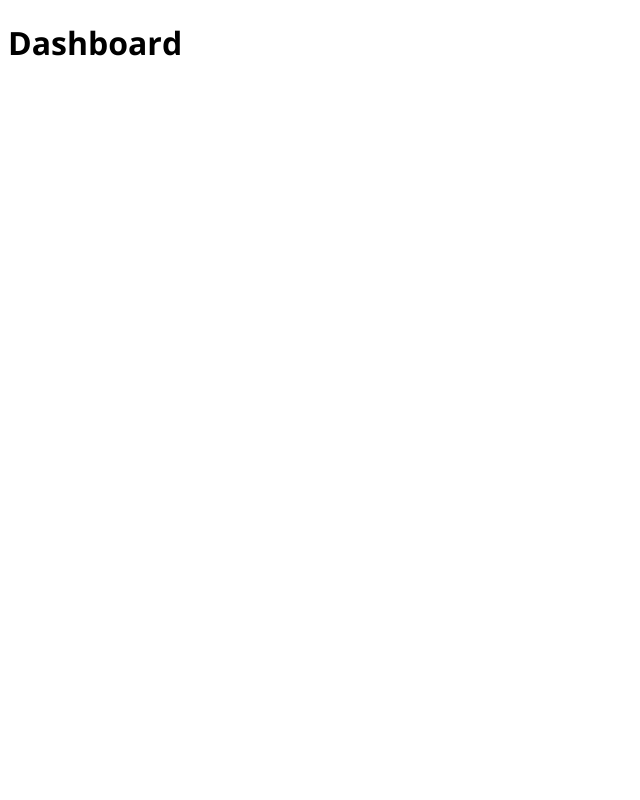
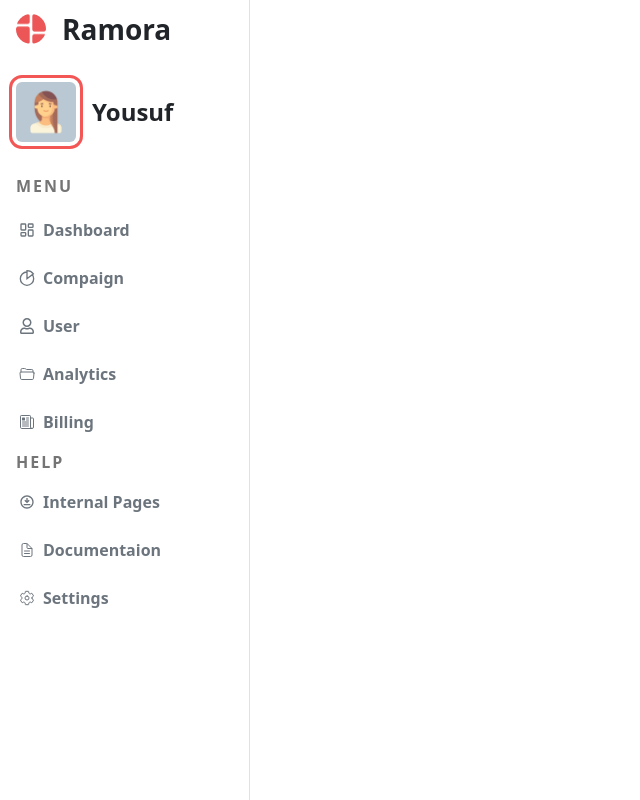
Before and after one commit to YousufMohammadi/react-sideBar, a React (Create React App) app: page / in a window 1280 px wide. Shown: the whole page, without its empty margins (0-640 px from the left). Built offline with nearby package versions, Linux system fonts and the light colour scheme.

Commit message:
sidbar component created

```diff
--- a/src/App.js
+++ b/src/App.js
@@ -1,6 +1,13 @@
+import {BrowserRouter as Router,Routes,Route } from "react-router-dom";
+import Home from "./Pages/Home/Home";
 function App() {
   return (
-    <h1>Dashboard</h1>
+    <Router>
+      <Routes>
+        <Route path="/" element={<Home />}/>
+        <Route path="/home" element={<Home />}/>
+      </Routes>
+    </Router>
   );
 }
 
--- /dev/null
+++ b/src/Components/SideBar/SideBar.css
@@ -0,0 +1,29 @@
+.sideBar-container{
+    width: 250px;
+    min-height: 100vh;
+}
+.logo{
+    width: 30px;
+    height: 30px;
+}
+.profile{
+    width: 60px;
+    height: 60px;
+    outline: 3px solid #F25756;
+    outline-offset: 4px;
+}
+.section{
+    letter-spacing: 2px;
+    color: #757575;
+}
+.link{
+    width: 220px !important;
+    height: 30px;
+    text-decoration: none;
+    transition: all 0.5s;
+    padding: 20px 15px ;
+}
+.link:hover{
+    background-color: #408EFD;
+    color: #fff !important;
+}
--- /dev/null
+++ b/src/Components/SideBar/SideBar.jsx
@@ -0,0 +1,39 @@
+import React from 'react'
+import "../SideBar/SideBar.css"
+import { LuLayoutDashboard } from "react-icons/lu";
+import { GrAnalytics } from "react-icons/gr";
+import { FaRegUser } from "react-icons/fa";
+import { IoFolderOpenOutline,IoNewspaperOutline,IoDocumentTextOutline,IoSettingsOutline  } from "react-icons/io5";
+import { MdOutlineDownloadForOffline } from "react-icons/md";
+
+
+export default function SideBar() {
+  return (
+    <aside className='sideBar-container border-end py-2'>
+        <div className="row ps-3 gap-2">
+            <div className="container w-100 mb-4 d-flex flex-row justify-content-start align-items-center">
+            <img src="dashboard.png" alt="logo" className='logo rounded-circle'/>
+            <span className="userName fw-bolder ps-3 fs-3">Ramora</span>
+            </div>
+            <div className="container w-100 mb-4 d-flex flex-row justify-content-start align-items-center">
+            <img src="profile.png" alt="profile" className='profile rounded'/>
+            <span className="userName fw-bolder ps-3 fs-4">Yousuf</span>
+            </div>
+            <div className="container mb-1">
+                <span className="section fs-6 fw-bold text-uppercase section">menu</span>
+            </div>
+                <a href="#" className="link w-100 d-flex flex-row justify-content-start align-items-center text-secondary fs-6 fw-bold rounded"><LuLayoutDashboard  className='me-2'/> Dashboard</a>
+                <a href="#" className="link w-100 d-flex flex-row justify-content-start align-items-center text-secondary fs-6 fw-bold rounded"><GrAnalytics  className='me-2'/> Compaign</a>
+                <a href="#" className="link w-100 d-flex flex-row justify-content-start align-items-center text-secondary fs-6 fw-bold rounded"><FaRegUser  className='me-2'/> User</a>
+                <a href="#" className="link w-100 d-flex flex-row justify-content-start align-items-center text-secondary fs-6 fw-bold rounded"><IoFolderOpenOutline  className='me-2'/> Analytics</a>
+                <a href="#" className="link w-100 d-flex flex-row justify-content-start align-items-center text-secondary fs-6 fw-bold rounded"><IoNewspaperOutline  className='me-2'/> Billing</a>
+            <div className="container">
+                <span className="section fs-6 fw-bold text-uppercase section">help</span>
+            </div>
+                <a href="#" className="link w-100 d-flex flex-row justify-content-start align-items-center text-secondary fs-6 fw-bold rounded"><MdOutlineDownloadForOffline  className='me-2'/> Internal Pages</a>
+                <a href="#" className="link w-100 d-flex flex-row justify-content-start align-items-center text-secondary fs-6 fw-bold rounded"><IoDocumentTextOutline   className='me-2'/> Documentaion</a>
+                <a href="#" className="link w-100 d-flex flex-row justify-content-start align-items-center text-secondary fs-6 fw-bold rounded"><IoSettingsOutline   className='me-2'/> Settings</a>
+        </div>
+    </aside>
+  )
+}
--- /dev/null
+++ b/src/Pages/Home/Home.jsx
@@ -0,0 +1,9 @@
+import React from 'react'
+import SideBar from '../../Components/SideBar/SideBar'
+export default function Home() {
+  return (
+    <div>
+        <SideBar />
+    </div>
+  )
+}
--- a/src/index.css
+++ b/src/index.css
@@ -1,4 +1,9 @@
 @import url('https://fonts.googleapis.com/css2?family=Open+Sans:ital,wght@0,300..800;1,300..800&display=swap');
 body{
   font-family: "Open Sans", sans-serif;
+  /* background-color: #ebe9e9 !important; */
 }
+*{
+  margin: 0;
+  padding: 0;
+}
--- a/src/index.js
+++ b/src/index.js
@@ -1,6 +1,7 @@
 import React from 'react';
 import ReactDOM from 'react-dom/client';
 import './index.css';
+import 'bootstrap/dist/css/bootstrap.min.css';
 import App from './App';
 
 const root = ReactDOM.createRoot(document.getElementById('root'));
```
Also changed, not shown: public/dashboard.png (added), public/profile.png (added).
